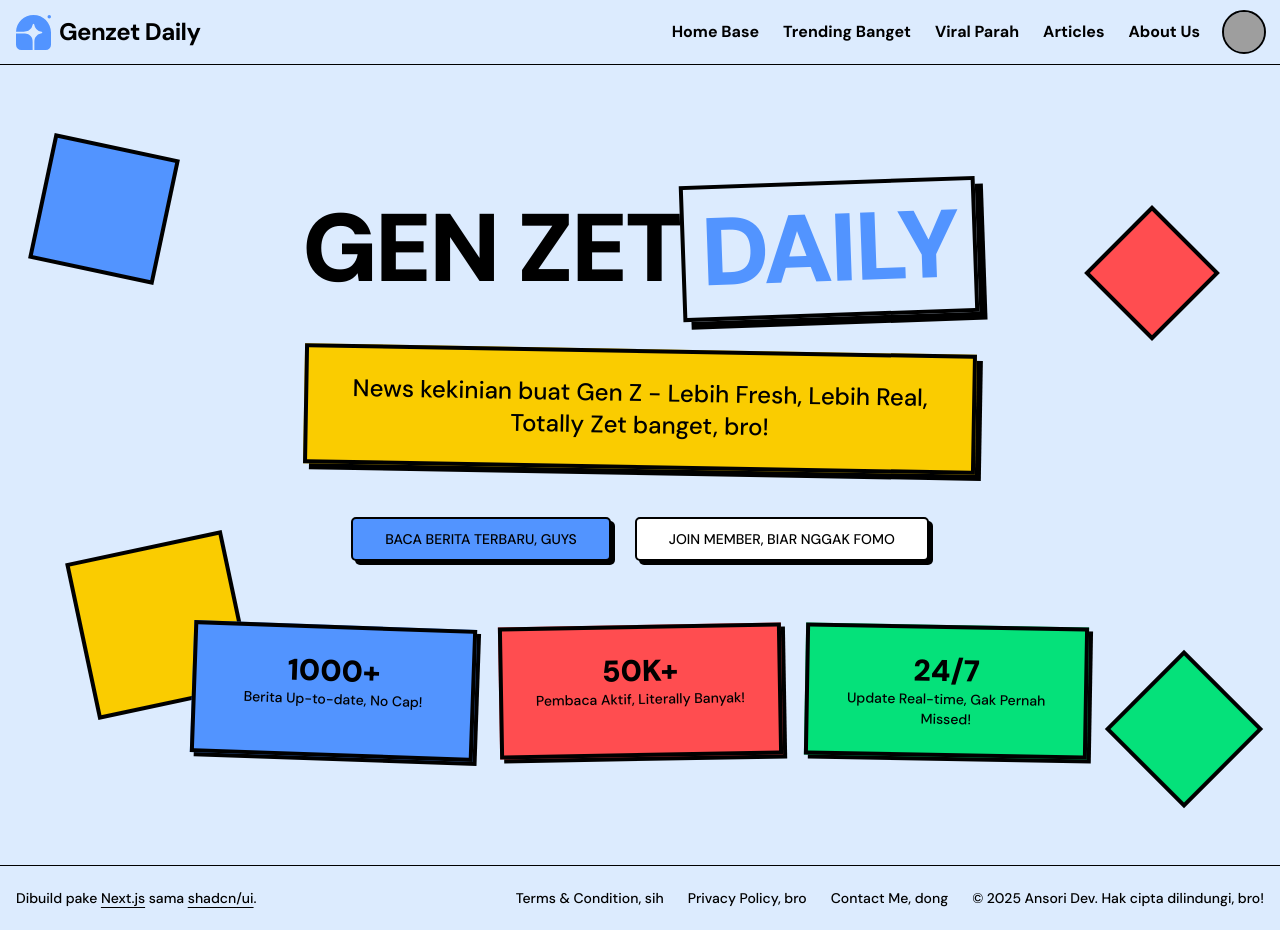
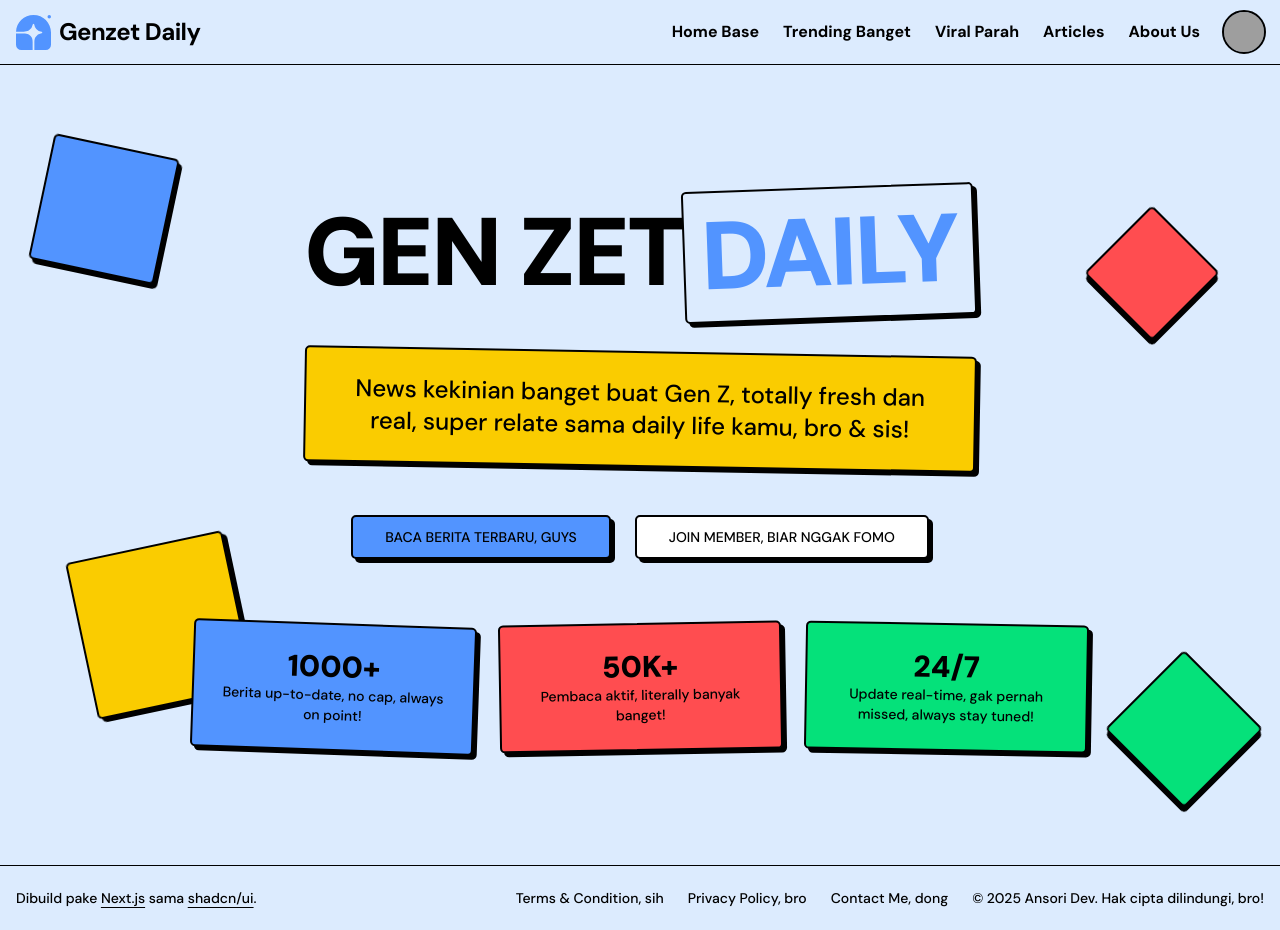
Before and after one commit to fitronansori/next-genzetdaily, a Next.js app: page / in a window 1280 px wide. Built offline with nearby package versions, Linux system fonts and the light colour scheme; grey boxes are pictures that could not be loaded.

Commit message:
feat: enhance Hero component styles and update text content for better clarity

```diff
--- a/src/components/layouts/homepage/Hero/index.tsx
+++ b/src/components/layouts/homepage/Hero/index.tsx
@@ -6,10 +6,10 @@ const Hero = () => {
     <section className="min-h-screen bg-background relative overflow-hidden">
       {/* Background Elements */}
       <div className="absolute inset-0 hidden lg:block">
-        <div className="absolute top-20 left-10 w-32 h-32 bg-chart-1 rotate-12 border-4 border-border hero-bg-float"></div>
-        <div className="absolute top-40 right-20 w-24 h-24 bg-chart-2 rotate-45 border-4 border-border hero-bg-bounce-delay"></div>
-        <div className="absolute bottom-40 left-20 w-40 h-40 bg-chart-3 -rotate-12 border-4 border-border hero-bg-ping"></div>
-        <div className="absolute bottom-20 right-10 w-28 h-28 bg-chart-4 rotate-45 border-4 border-border hero-bg-bounce-delay-700"></div>
+        <div className="absolute top-20 left-10 w-32 h-32 bg-chart-1 rotate-12 border-2 border-border hero-bg-float rounded-base shadow-shadow"></div>
+        <div className="absolute top-40 right-20 w-24 h-24 bg-chart-2 rotate-45 border-2 border-border hero-bg-bounce-delay rounded-base shadow-shadow"></div>
+        <div className="absolute bottom-40 left-20 w-40 h-40 bg-chart-3 -rotate-12 border-2 border-border hero-bg-ping rounded-base shadow-shadow"></div>
+        <div className="absolute bottom-20 right-10 w-28 h-28 bg-chart-4 rotate-45 border-2 border-border hero-bg-bounce-delay-700 rounded-base shadow-shadow"></div>
       </div>
 
       <div className="container relative z-10 flex items-center min-h-screen py-10">
@@ -18,16 +18,16 @@ const Hero = () => {
           <div className="mb-8 hero-fade-in">
             <h1 className="text-6xl md:text-8xl font-black text-foreground mb-4 tracking-tight hero-slide-down">
               GEN ZET
-              <span className="inline-block text-main bg-background border-4 border-border p-4 -rotate-2 mt-2 shadow-[8px_8px_0px_0px_theme(colors.border)] hero-title-span">
+              <span className="inline-block text-main bg-background border-2 border-border rounded-base p-4 -rotate-2 mt-2 shadow-shadow hero-title-span">
                 DAILY
               </span>
             </h1>
           </div>
           {/* Subtitle */}
           <div className="mb-12 hero-fade-delay-300">
-            <p className="text-xl md:text-2xl font-base text-foreground bg-chart-3 border-4 border-border p-6 rotate-1 inline-block shadow-[6px_6px_0px_0px_theme(colors.border)] max-w-2xl hero-subtitle">
-              News kekinian buat Gen Z - Lebih Fresh, Lebih Real, Totally Zet
-              banget, bro!
+            <p className="text-xl md:text-2xl font-base text-foreground bg-chart-3 border-2 border-border p-6 rotate-1 inline-block shadow-shadow rounded-base max-w-2xl hero-subtitle">
+              News kekinian banget buat Gen Z, totally fresh dan real, super
+              relate sama daily life kamu, bro & sis!
             </p>
           </div>
           {/* CTA Buttons */}
@@ -39,33 +39,33 @@ const Hero = () => {
             <Button variant="neutral" size="lg">
               <Link href={"/"}>JOIN MEMBER, BIAR NGGAK FOMO</Link>
             </Button>
-          </div>{" "}
+          </div>
           {/* Stats Section */}
           <div className="mt-16 grid grid-cols-1 md:grid-cols-3 gap-6 hero-fade-delay-700">
-            <div className="bg-chart-1 border-4 border-border p-6 rotate-2 shadow-[4px_4px_0px_0px_theme(colors.border)] hero-stat-card">
+            <div className="bg-chart-1 border-2 border-border p-6 rotate-2 shadow-shadow rounded-base hero-stat-card">
               <div className="text-3xl font-black text-main-foreground">
                 1000+
               </div>
               <div className="text-sm font-base text-main-foreground">
-                Berita Up-to-date, No Cap!
+                Berita up-to-date, no cap, always on point!
               </div>
             </div>
 
-            <div className="bg-chart-2 border-4 border-border p-6 -rotate-1 shadow-[4px_4px_0px_0px_theme(colors.border)] hero-stat-card hero-stat-card-delay">
+            <div className="bg-chart-2 border-2 border-border p-6 -rotate-1 shadow-shadow rounded-base hero-stat-card hero-stat-card-delay">
               <div className="text-3xl font-black text-main-foreground">
                 50K+
               </div>
               <div className="text-sm font-base text-main-foreground">
-                Pembaca Aktif, Literally Banyak!
+                Pembaca aktif, literally banyak banget!
               </div>
             </div>
 
-            <div className="bg-chart-4 border-4 border-border p-6 rotate-1 shadow-[4px_4px_0px_0px_theme(colors.border)] hero-stat-card hero-stat-card-delay-200">
+            <div className="bg-chart-4 border-2 border-border p-6 rotate-1 shadow-shadow rounded-base hero-stat-card hero-stat-card-delay-200">
               <div className="text-3xl font-black text-main-foreground">
                 24/7
               </div>
               <div className="text-sm font-base text-main-foreground">
-                Update Real-time, Gak Pernah Missed!
+                Update real-time, gak pernah missed, always stay tuned!
               </div>
             </div>
           </div>
```
